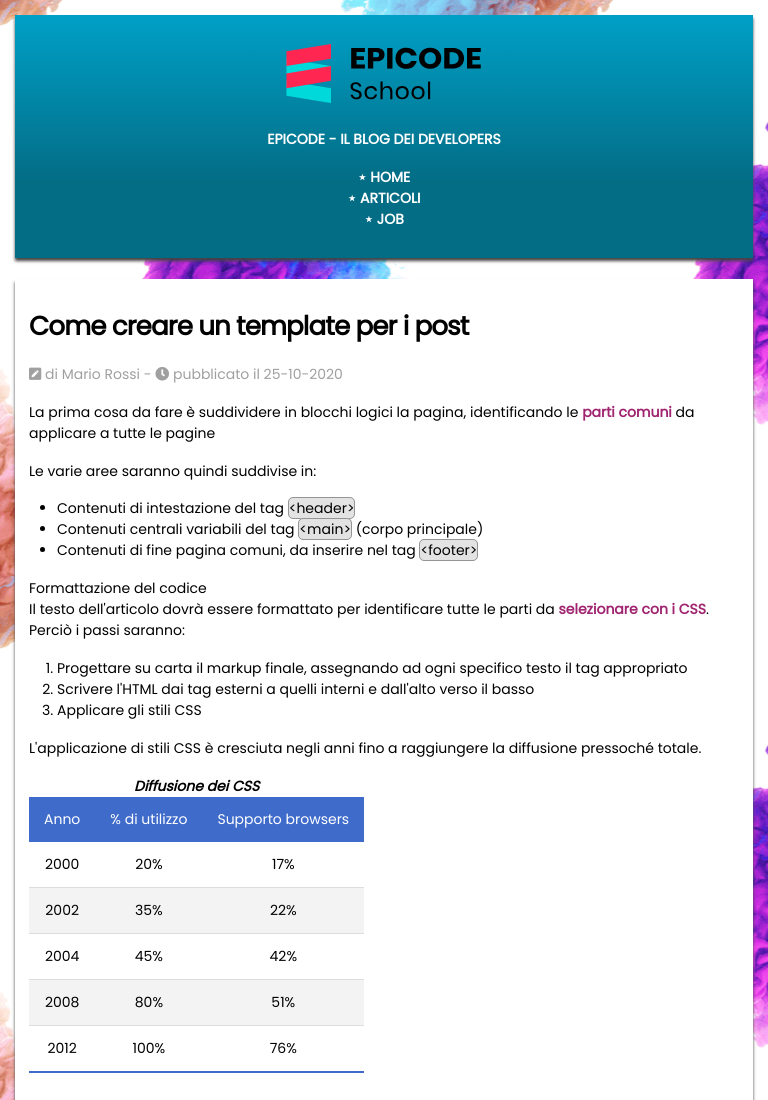
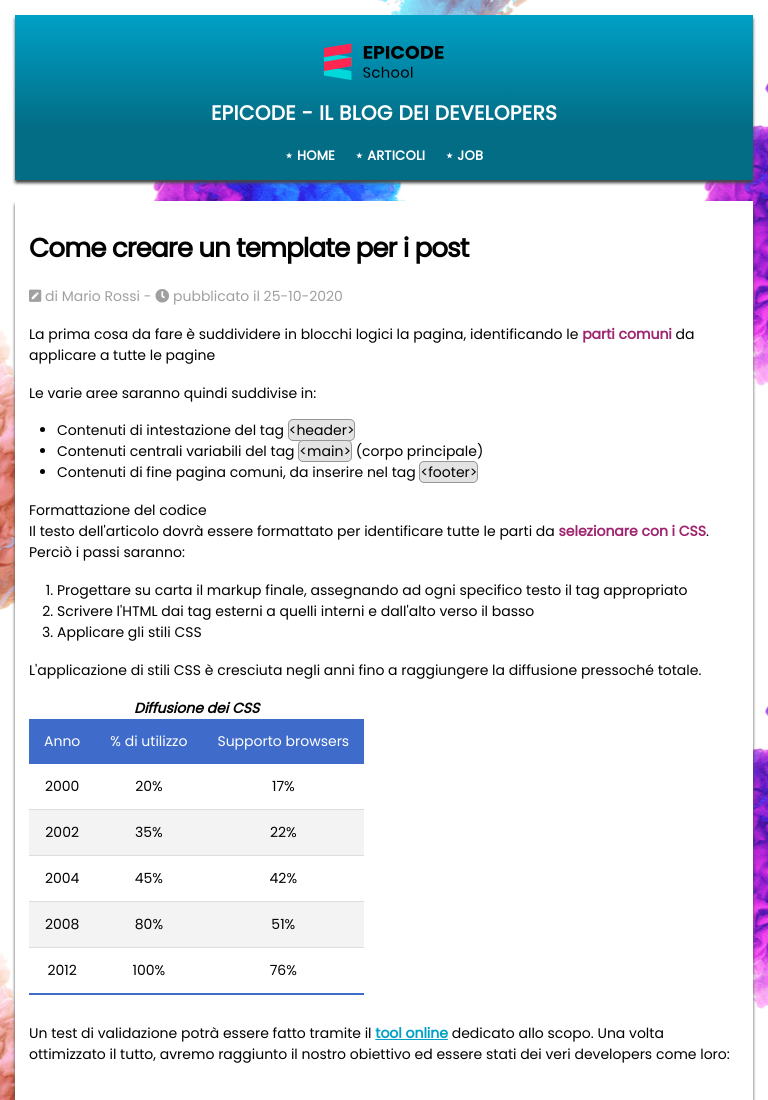
Before and after one commit to NamelessKing/epicode-S5-L1-Responsive_Layout, a plain HTML site: page base_di_partenza/index.html in a window 768 px wide. Shown: the top 1100 px of the page. Drawn offline with Linux system fonts and the light colour scheme; grey boxes are pictures that could not be loaded.

Commit message:
medium version ok

```diff
--- a/base_di_partenza/assets/css/style.css
+++ b/base_di_partenza/assets/css/style.css
@@ -89,6 +89,52 @@ header nav li a::before {
   }
   header nav a {
     display: inline-block;
+  }
+}
+
+/* Medium viewport: logo sopra, titolo e menu sotto */
+@media (min-width: 768px) and (max-width: 1199px) {
+  header {
+    display: flex;
+    flex-direction: column;
+    align-items: center;
+    text-align: center;
+    padding: 2em 2em 1em 2em;
+  }
+  header > div {
+    display: flex;
+    flex-direction: column;
+    align-items: center;
+    gap: 0.8em;
+    margin-bottom: 1.2em;
+  }
+  header div img {
+    margin-bottom: 0.5em;
+    width: 120px;
+    height: auto;
+  }
+  header > div p {
+    font-size: 2rem;
+    font-weight: bold;
+    margin: 0;
+    letter-spacing: 0.02em;
+    text-transform: uppercase;
+  }
+  header nav ul {
+    display: flex;
+    gap: 2rem;
+    justify-content: center;
+    margin: 0;
+    padding: 0;
+  }
+  header nav li {
+    list-style: none;
+  }
+  header nav a {
+    display: inline-block;
+    font-size: 1.3rem;
+    font-weight: bold;
+    letter-spacing: 0.02em;
   }
 }
 
```
